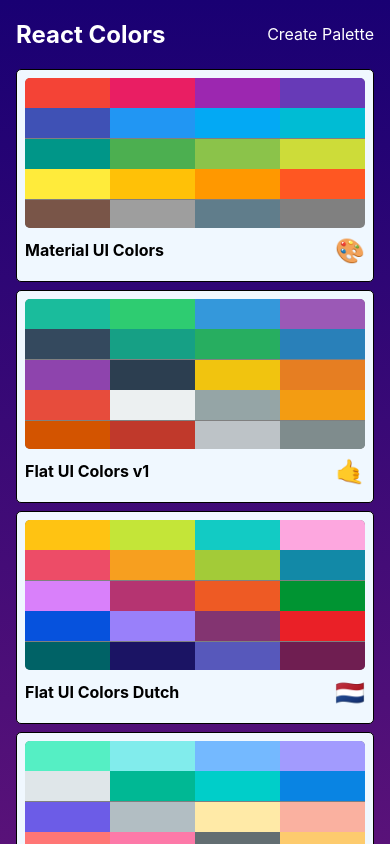
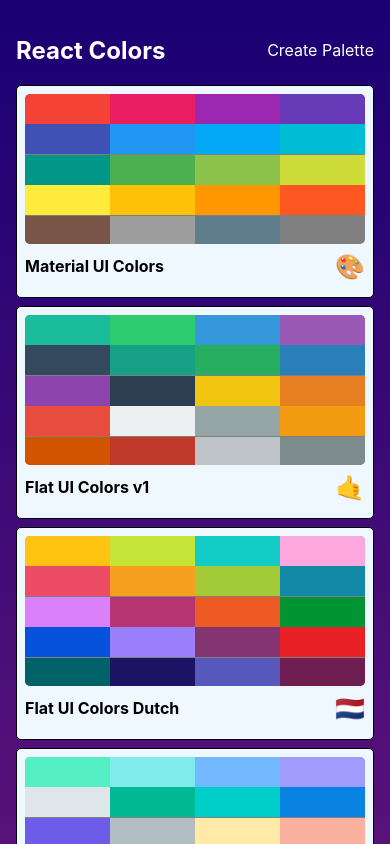
Before and after one commit to Dimisz/color-app, a React (Create React App) app: page / in a window 390 px wide. Built offline with nearby package versions, Linux system fonts and the light colour scheme.

Commit message:
Clean up route animation

```diff
--- a/src/components/PageWrapper/Page.css
+++ b/src/components/PageWrapper/Page.css
@@ -4,15 +4,19 @@
   width: 100%;
   top: 0;
   transition: opacity 0.5s;
+  /* transition: transform 0.5s; */
 }
 
 .page-enter {
   opacity: 0;
+  /* transform: translateX(100%); */
 }
 .page-enter-active {
   opacity: 1;
+  /* transform: translateX(0); */
 }
 
 .page-exit-active {
   opacity: 0;
+  /* transform: translateX(-100%); */
 }
--- a/src/components/PaletteList/PaletteList.module.css
+++ b/src/components/PaletteList/PaletteList.module.css
@@ -14,6 +14,8 @@
   align-items: center;
   flex-direction: column;
   flex-wrap: wrap;
+  margin-bottom: 5rem;
+  /* margin-bottom: 3rem; */
   /* border: 1px solid white; */
 }
 
@@ -44,7 +46,7 @@ a {
 @media (max-width: 991.98px){
   .container {
     width: 80%;
-    margin: 1rem;
+    /* margin-bottom: 3rem; */
   }
 }
 
@@ -65,7 +67,7 @@ a {
 @media (max-width: 575.98px){
 
   .container {
-    margin: 0 1rem;
+    margin: 1rem;
     /* margin-left: 1rem; */
     width: 100%;
   }
```
